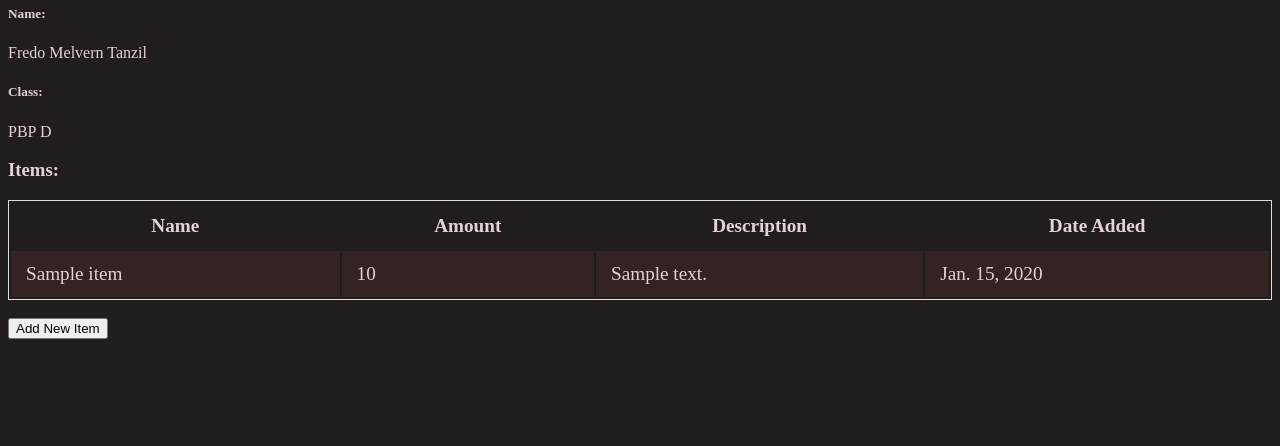
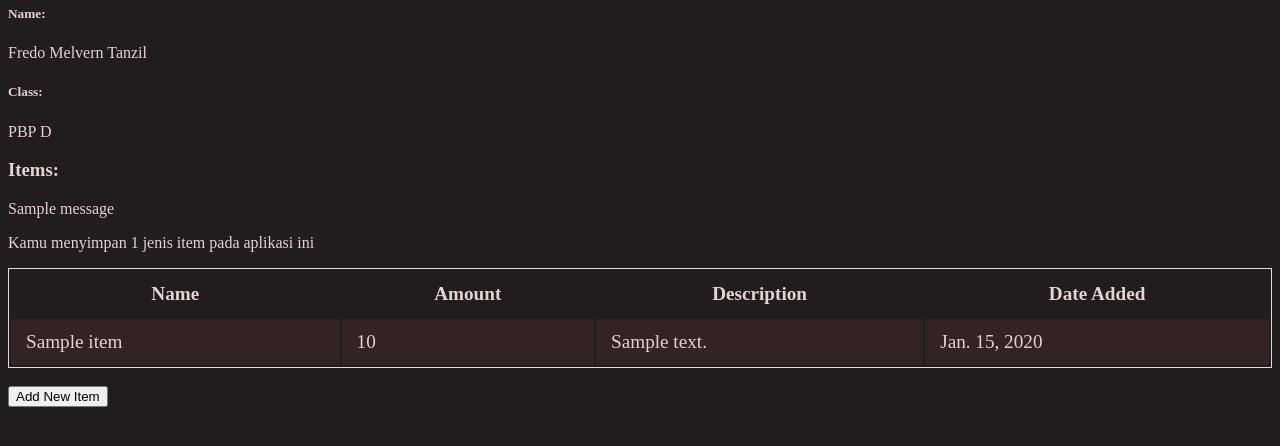
Before and after one commit to Frmeta/inventory_game, a Django app: page / in a window 1280 px wide. Shown: the part 300-746 px from the top of the page. Run offline with Django 4.2, Linux system fonts and the light colour scheme; tables that the repository leaves empty hold one stand-in row (values such as "Sample post"); one stand-in notice (Sample message) is shown.

Commit message:
Implementing bonus task

```diff
--- a/main/templates/main.html
+++ b/main/templates/main.html
@@ -16,6 +16,18 @@ width="150", height="200"></img>
 
 
 <h3>Items:</h3>
+{% if messages %}
+<a class="messages">
+    {% for message in messages %}
+    <a {% if message.tags %} class="{{ message.tags }}"{% endif %}>
+        {{ message }}
+    </a>
+    {% endfor %}
+</a>
+{% endif %}
+
+<p>
+Kamu menyimpan {{items_amount}} jenis item pada aplikasi ini
 
 <table class="styled-table">
     <tr>
--- a/main/views.py
+++ b/main/views.py
@@ -5,13 +5,17 @@ from django.core import serializers
 from main.forms import ItemForm
 from django.urls import reverse
 
+from django.contrib import messages
+
 def show_main(request):
     items = Item.objects.all()
+    items_amount = len(items)
 
     context = {
         'nama_aplikasi': 'Inventory: The Game',
         'nama': 'Fredo Melvern Tanzil',
         'kelas': 'PBP D',
+        'items_amount': items_amount,
         'items': items
     }
 
@@ -22,6 +26,11 @@ def create_item(request):
 
     if form.is_valid() and request.method == "POST":
         form.save()
+
+        item_name = form.cleaned_data['name']
+        item_amount = form.cleaned_data['amount']
+
+        messages.success(request, f"Kamu berhasil menyimpan {item_name} sebanyak {item_amount}.")
         return HttpResponseRedirect(reverse('main:show_main'))
 
     context = {'form': form}
```
